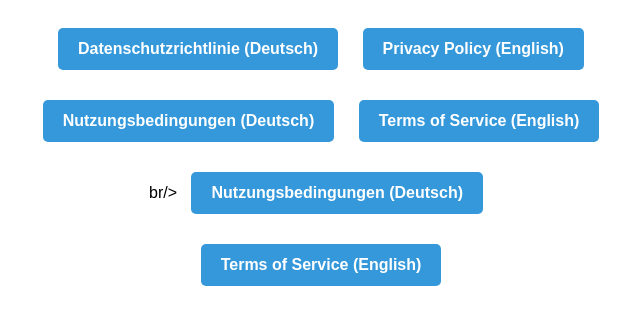
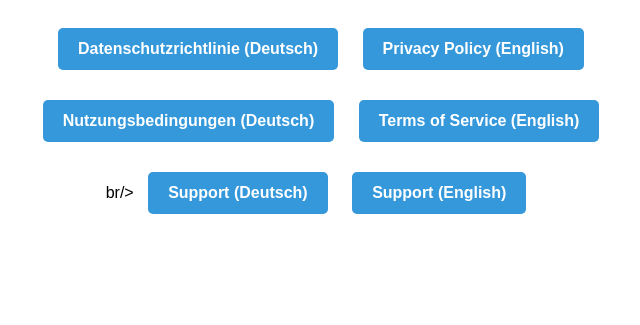
Before and after one commit to BrainrotJump/brainrotjump.github.io, a plain HTML site: page index.html in a window 1280 px wide. Shown: the part 129-454 px from the top of the page, without its empty margins (319-959 px from the left). Drawn offline with Linux system fonts and the light colour scheme.

Commit message:
Update index.html

```diff
--- a/index.html
+++ b/index.html
@@ -41,5 +41,5 @@
   <a href="terms.html" lang="de">Nutzungsbedingungen (Deutsch)</a>
   <a href="terms.html" lang="en">Terms of Service (English)</a>
   br/>
-  <a href="support-de.html" lang="de">Nutzungsbedingungen (Deutsch)</a>
-  <a href="support-de.html" lang="en">Terms of Service (English)</a>
+  <a href="support-de.html" lang="de">Support (Deutsch)</a>
+  <a href="support-de.html" lang="en">Support (English)</a>
```
